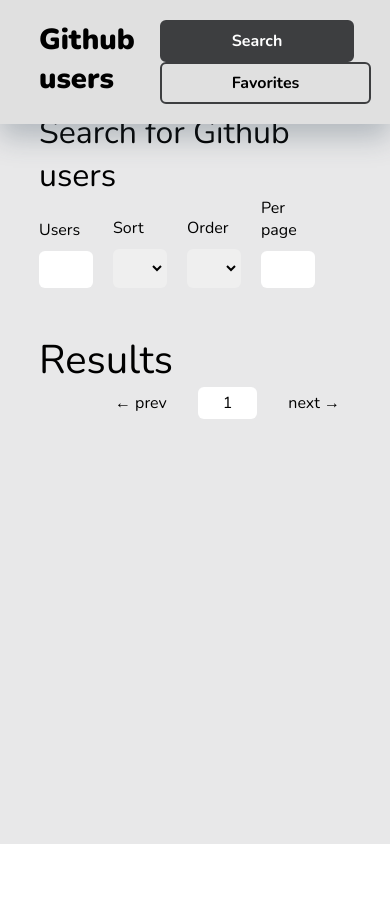
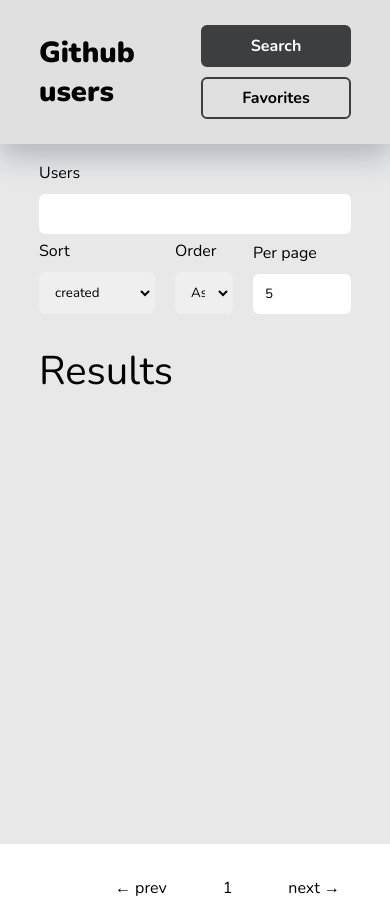
Before and after one commit to TerraCotta777/Github-users, a plain HTML site: page index.html in a window 390 px wide. Before the commit the page ends 844 px from the top, so only its background shows below. Drawn offline with nearby package versions, Linux system fonts and the light colour scheme.

Commit message:
Add responsiveness

```diff
--- a/index.html
+++ b/index.html
@@ -23,7 +23,7 @@
       <div class="container">
         <form class="form">
           <h1 class="form__title title">Search for Github users</h1>
-          <div class="form__control">
+          <div class="form__control form__control_users">
             <label class="form__label">Users</label>
             <input required id="username" type="text" class="form__input" />
           </div>
@@ -39,14 +39,14 @@
               <option value="asc">Asc</option>
             </select>
           </div>
-          <div class="form__control">
+          <div class="form__control form__control_per-pages">
             <label class="form__label">Per page</label>
             <input value="5" id="perPage" type="text" class="form__input" />
           </div>
         </form>
         <section class="result">
           <h2 class="result__title title">Results</h2>
-          <div id="results"></div>
+          <div class="result__cards" id="results"></div>
           <div class="pagination">
             <button id="prev" class="pagination__button">← prev</button>
             <span id="current" class="pagination__current">1</span>
--- a/styles.css
+++ b/styles.css
@@ -31,6 +31,7 @@ svg {
 
 .container {
   max-width: 80%;
+  height: 80%;
   margin: 0 auto;
 }
 
@@ -70,11 +71,13 @@ svg {
 }
 
 .nav__link {
+  width: 200px;
   margin-left: 25px;
-  padding: 8px 70px;
+  padding: 8px 20px;
   border: 2px solid #3d3e40;
   border-radius: 6px;
   display: inline-block;
+  text-align: center;
   font-weight: 700;
   font-style: 18px;
 }
@@ -94,7 +97,7 @@ svg {
   padding-top: 30px;
   padding-bottom: 45px;
   display: grid;
-  grid-template-columns: 3fr 2fr 2fr 1fr 2fr;
+  grid-template-columns: 3fr 2fr 2fr 1fr;
   grid-column-gap: 20px;
 }
 
@@ -114,6 +117,7 @@ svg {
   padding: 9px 25px;
   border: 2px solid transparent;
   border-radius: 6px;
+  font-family: inherit;
 }
 
 .form__input:focus-visible {
@@ -123,6 +127,16 @@ svg {
 
 .form__label {
   margin-bottom: 10px;
+}
+
+.result {
+  height: 100%;
+  display: flex;
+  flex-direction: column;
+}
+
+.result__cards {
+  flex-grow: 1;
 }
 
 .result__title {
@@ -196,7 +210,6 @@ svg {
 .pagination {
   display: flex;
   justify-content: flex-end;
-
 }
 
 .pagination__button {
@@ -220,3 +233,97 @@ svg {
   line-height: 26px;
   background-color: #fff;
 }
+
+@media screen and (max-width: 900px) {
+  .nav__link {
+    width: 150px;
+  }
+
+  .form__input {
+    padding-left: 10px;
+    padding-right: 10px;
+  }
+
+  .form {
+    grid-template-columns: 6fr 3fr 2fr 1fr;
+  }
+
+  .card__title {
+    margin-top: 10px;
+    font-size: 23px;
+  }
+
+  .card__link {
+    font-size: 18px;
+  }
+}
+
+@media screen and (max-width: 670px) {
+  .header__inner {
+    align-items: center;
+  }
+
+  .main {
+    margin-top: 144px;
+  }
+
+  .nav {
+    text-align: right;
+  }
+  .nav__link {
+    margin: 5px 0 5px 20px;
+  }
+
+  .form {
+    grid-template-rows: 70px 60px 60px;
+    grid-row-gap: 20px;
+  }
+
+  .form__control_users {
+    grid-column-start: 1;
+    grid-column-end: 6;
+  }
+
+  .form__control_per-pages {
+    grid-column-start: 3;
+    grid-column-end: 6;
+  }
+
+  .card {
+    flex-direction: column;
+    align-items: center;
+  }
+
+  .card__avatar {
+    width: 100px;
+    height: 100px;
+    margin-bottom: 20px;
+    flex-basis: 100px;
+  }
+
+  .card__info {
+    margin-left: 0;
+    text-align: center;
+  }
+
+  .card__title {
+    font-size: 26px;
+  }
+
+  .card__link {
+    margin-top: 20px;
+    flex-basis: 40px;
+    align-self: center;
+  }
+}
+
+@media screen and (max-width: 440px) {
+  .form {
+    padding-bottom: 30px;
+    grid-template-rows: 60px 60px;
+  }
+
+  .form__title {
+    display: none;
+  }
+}
```
Lines whose indentation alone changed are shown as unchanged.
